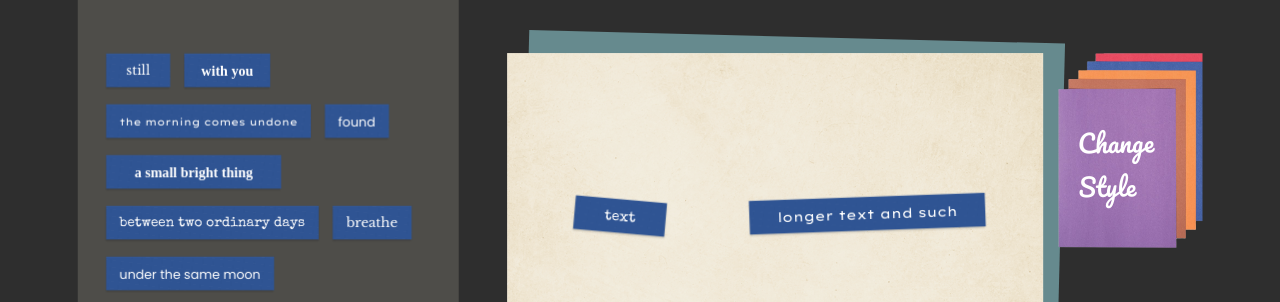
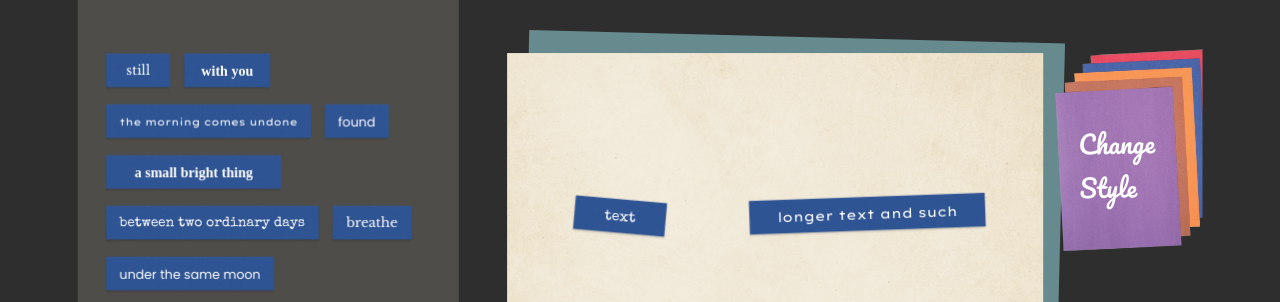
Before and after one commit to zilinwang617/cento, a React (Vite) app: page / in a window 1280 px wide. In both pictures the pointer is over the button "Change Style". Shown: the top 302 px of the page. Built offline with nearby package versions, Linux system fonts and the light colour scheme; a web font is replaced by a local one.

Commit message:
change "change style" animation

```diff
--- a/src/styles.css
+++ b/src/styles.css
@@ -412,6 +412,7 @@ button:disabled {
   top: 68px;
   width: 199px;
   height: 249px;
+  transition: transform 160ms ease;
 }
 
 .style-art {
@@ -440,11 +441,10 @@ button:disabled {
   line-height: 1.75;
   text-align: left;
   transform: rotate(1.94deg);
-  transition: transform 160ms ease;
 }
 
-.style-button:hover .style-lettering {
-  transform: rotate(-1deg);
+.style-button:hover {
+  transform: rotate(-3deg);
 }
 
 .export-button {
```
Also changed, not shown: 1 other file (tests, documents, lock files or other folders).
